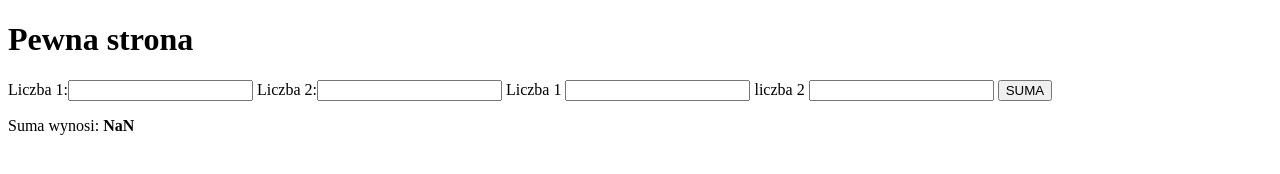
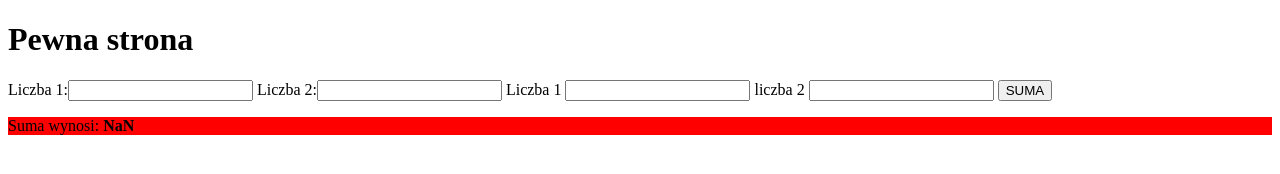
Before and after one commit to BartekPuk3B/PSI1, a plain HTML site: page index.html in a window 1280 px wide. Both pictures are taken after a click on the button "SUMA". Drawn offline with Linux system fonts and the light colour scheme.

Commit message:
added some more js

```diff
--- a/index.html
+++ b/index.html
@@ -36,6 +36,7 @@ btn.addEventListener('click',function(){
 
     const suma1=parseInt(num1.value)+parseInt(num2.value);
     p.innerHTML = `Suma wynosi: <b> ${suma1}</b>`
+    p.style.backgroundColor="#f00"
 })
 
 
```
